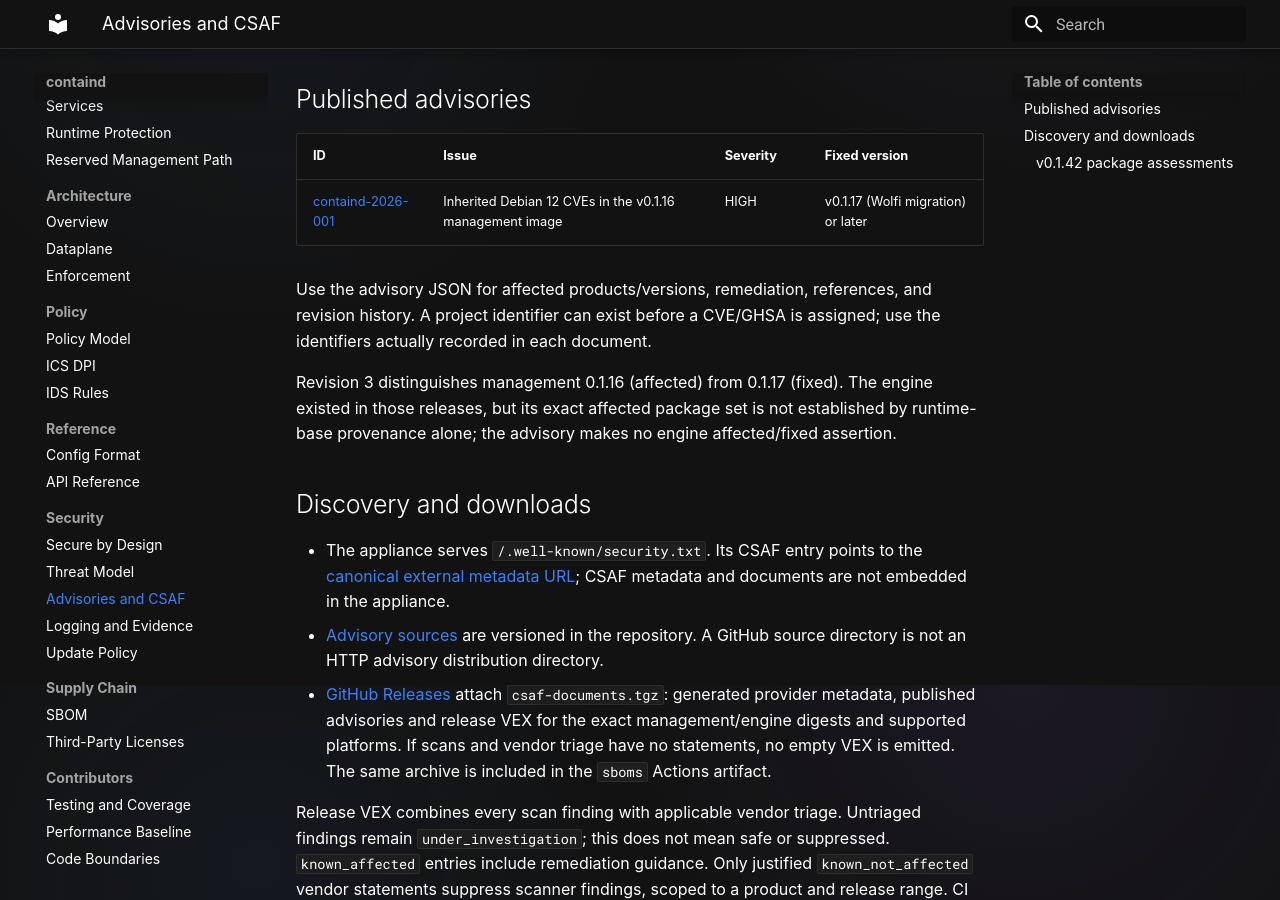
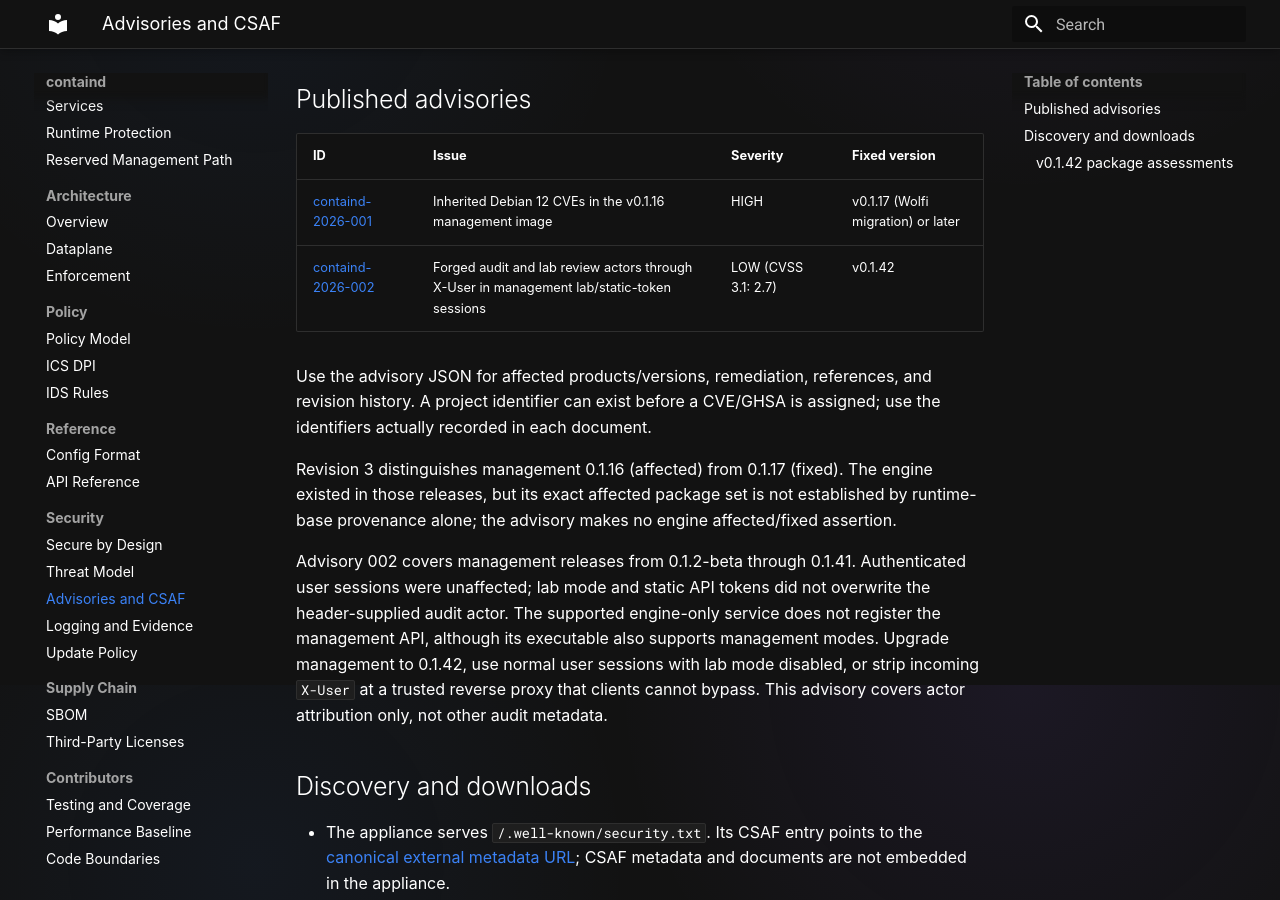
Before and after one commit to tonylturner/containd, an MkDocs documentation site: the page built from docs/mkdocs/advisories.md, in a window 1280 px wide and 900 px high, scrolled down 215 px. Built offline with MkDocs 1.6.1 and Material for MkDocs 9.7.7, drawn with Linux system fonts in a browser that asks for light colours.

Commit message:
Publish management actor attribution advisory

```diff
--- a/docs/mkdocs/advisories.md
+++ b/docs/mkdocs/advisories.md
@@ -10,6 +10,7 @@ artifacts.
 | ID | Issue | Severity | Fixed version |
 | --- | --- | --- | --- |
 | [containd-2026-001](https://github.com/tonylturner/containd/blob/main/security/csaf/advisories/containd-2026-001.json) | Inherited Debian 12 CVEs in the v0.1.16 management image | HIGH | v0.1.17 (Wolfi migration) or later |
+| [containd-2026-002](https://github.com/tonylturner/containd/blob/main/security/csaf/advisories/containd-2026-002.json) | Forged audit and lab review actors through X-User in management lab/static-token sessions | LOW (CVSS 3.1: 2.7) | v0.1.42 |
 
 Use the advisory JSON for affected products/versions, remediation, references,
 and revision history. A project identifier can exist before a CVE/GHSA is
@@ -19,6 +20,15 @@ Revision 3 distinguishes management 0.1.16 (affected) from 0.1.17 (fixed).
 The engine existed in those releases, but its exact affected package set is not
 established by runtime-base provenance alone; the advisory makes no engine
 affected/fixed assertion.
+
+Advisory 002 covers management releases from 0.1.2-beta through 0.1.41.
+Authenticated user sessions were unaffected; lab mode and static API tokens did
+not overwrite the header-supplied audit actor. The supported engine-only service
+does not register the management API, although its executable also supports
+management modes. Upgrade management to 0.1.42, use normal user sessions with lab
+mode disabled, or strip incoming `X-User` at a trusted reverse proxy that clients
+cannot bypass. This advisory covers actor attribution only, not other audit
+metadata.
 
 ## Discovery and downloads
 
```
Also changed, not shown: SECURITY.md (+5 -1 lines), CHANGELOG.md, 1 other file.
